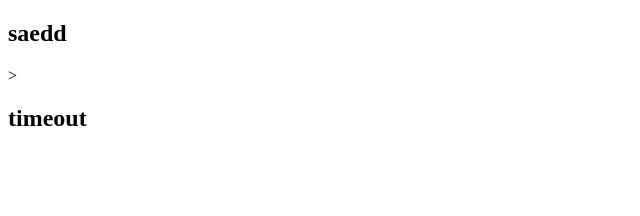
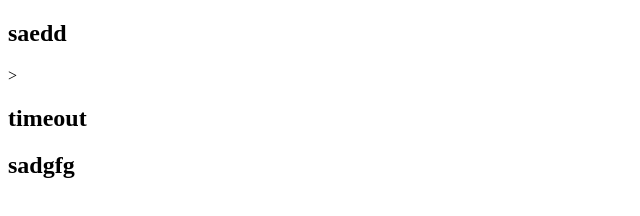
Before and after one commit to t346gguj/saeed-0101, a plain HTML site: page index.html in a window 1280 px wide. Shown: the whole page, without its empty margins (0-640 px from the left). Drawn offline with Linux system fonts and the light colour scheme.

Commit message:
greate full

```diff
--- a/index.html
+++ b/index.html
@@ -20,6 +20,10 @@
 
 
 </header>
+<div>
+<h2>sadgfg</h2>
+
+</div>
 
 
 
```
